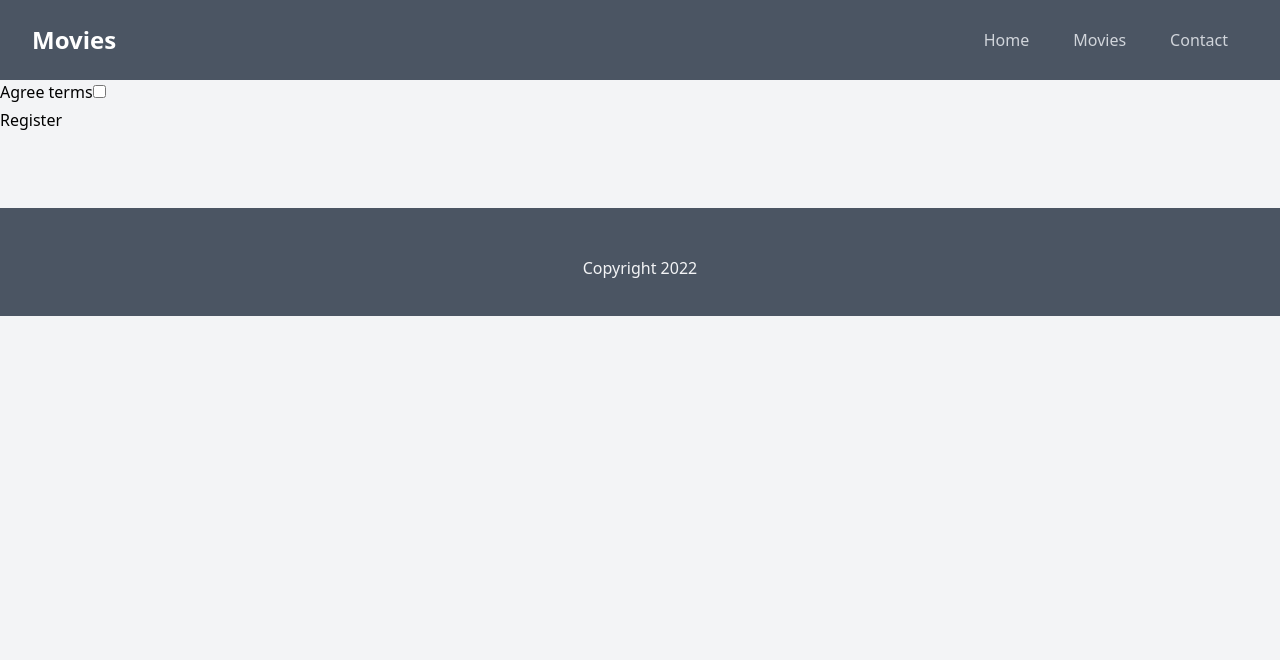
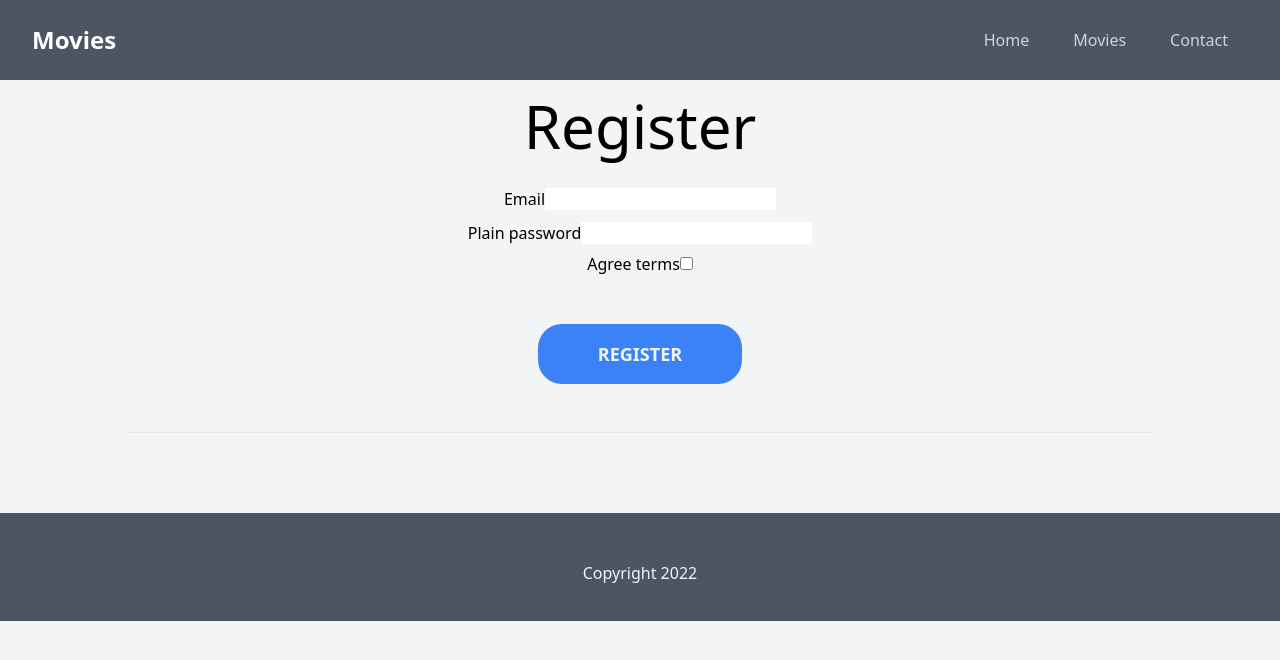
Before and after one commit to markpackham/symfony6_movies, a Symfony app: template templates/registration/register.html.twig in a window 1280 px wide. Shown: the top 660 px of the page. Run offline with Twig, Linux system fonts and the light colour scheme; the template is opened without the code that fills it, so the values that code supplies are empty; form fields are guessed from the names that the template uses; style sheets or scripts are compiled from the project's sources; some libraries are stand-ins or nearby versions.

Commit message:
modify registration template

```diff
--- a/templates/registration/register.html.twig
+++ b/templates/registration/register.html.twig
@@ -3,15 +3,26 @@
 {% block title %}Register{% endblock %}
 
 {% block body %}
-    <h1>Register</h1>
+    <div class="w-4/5 m-auto text-center">
+        <div class="py-12 border-b border-gray-200">
+            <h1 class="text-6xl pt-12 pb-8">
+                Register
+            </h1>
 
-    {{ form_start(registrationForm) }}
-        {{ form_row(registrationForm.email) }}
-        {{ form_row(registrationForm.plainPassword, {
-            label: 'Password'
-        }) }}
-        {{ form_row(registrationForm.agreeTerms) }}
+            {{ form_start(registrationForm) }}
+                {{ form_row(registrationForm.email) }}
+                {{ form_row(registrationForm.plainPassword) }}
 
-        <button type="submit" class="btn">Register</button>
-    {{ form_end(registrationForm) }}
+            {{ form_row(registrationForm.agreeTerms) }}
+
+            <button
+                type="submit"
+                class="uppercase mt-15 bg-blue-500 text-gray-100 text-lg w-1/5 mt-10 font-extrabold py-4 px-8 rounded-3xl">
+                Register
+            </button>
+
+            {{ form_end(registrationForm) }}
+
+        </div>
+    </div>
 {% endblock %}
```
